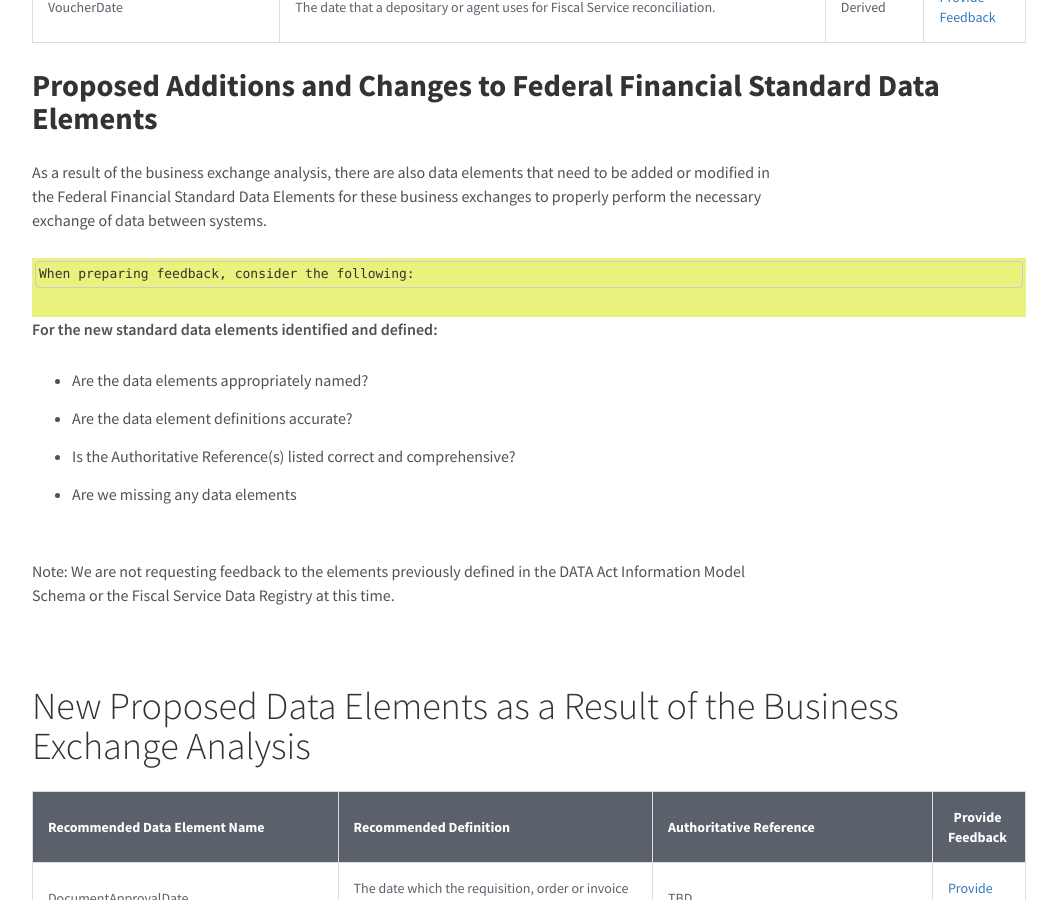
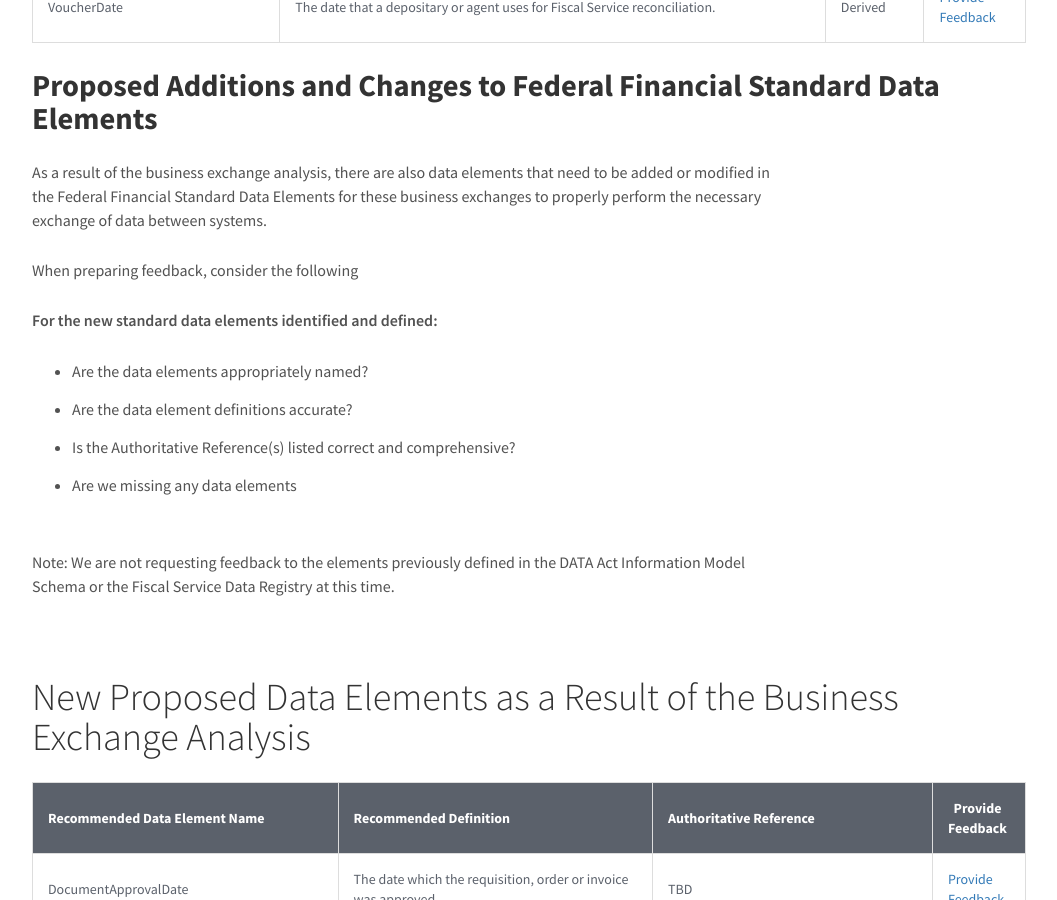
Before and after one commit to bureauofthefiscalservice/federalfinancialmanagement, a Jekyll site: the page built from business-exchange-standards.md, in a window 1280 px wide and 900 px high, scrolled down 22238 px. Shown: the whole window, without its empty margins (111-1168 px from the left). Built offline with Jekyll 4.4.1, drawn with Linux system fonts in a browser that asks for light colours; nearby versions of some CDN libraries.

```diff
--- a/business-exchange-standards.md
+++ b/business-exchange-standards.md
@@ -1845,7 +1845,8 @@ issued June 2015; a brief summary from A-11 appears below. Code of a specific ac
    <p>
              As a result of the business exchange analysis, there are also data elements that need to be added or modified in the Federal Financial Standard Data Elements for these business exchanges to properly perform the necessary exchange of data between systems.
         </p>
-	When preparing feedback, consider the following:
+
+<p>When preparing feedback, consider the following</p>
 
 <p><strong>For the new standard data elements identified and defined:</strong></p>
 <ul>
```
